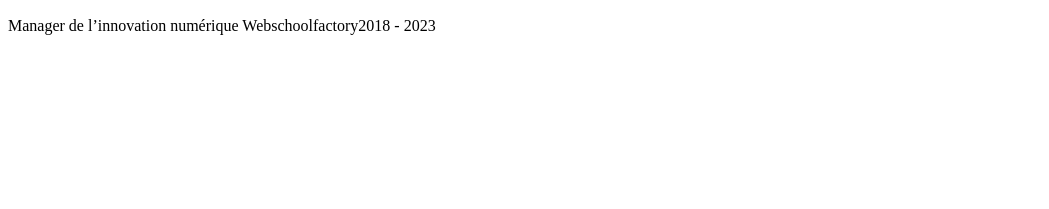
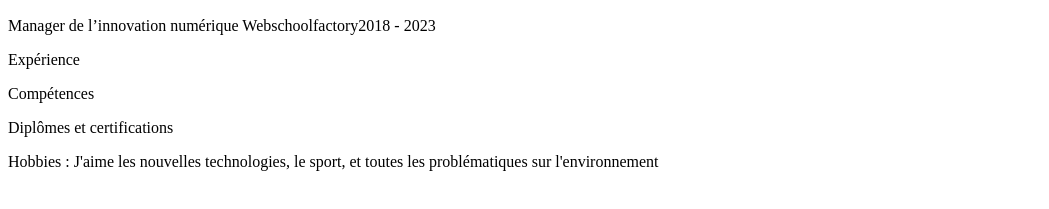
Before and after one commit to Benji-Dev/testcoursops.github.io, a plain HTML site: page index.html in a window 1280 px wide. Shown: the part 353-562 px from the top of the page, without its empty margins (0-1049 px from the left). Drawn offline with Linux system fonts and the light colour scheme.

Commit message:
Ajout des sections vides

```diff
--- a/index.html
+++ b/index.html
@@ -17,4 +17,20 @@
     <p>Manager de l’innovation numérique Webschoolfactory2018 - 2023</p>
 </section>
 
+<section>
+    <p>Expérience</p>
+</section>
+
+<section>
+    <p>Compétences</p>
+</section>
+
+<section>
+    <p>Diplômes et certifications</p>
+</section>
+
+<section>
+    <p>Hobbies : J'aime les nouvelles technologies, le sport, et toutes les problématiques sur l'environnement</p>
+</section>
+
 </html>
```
